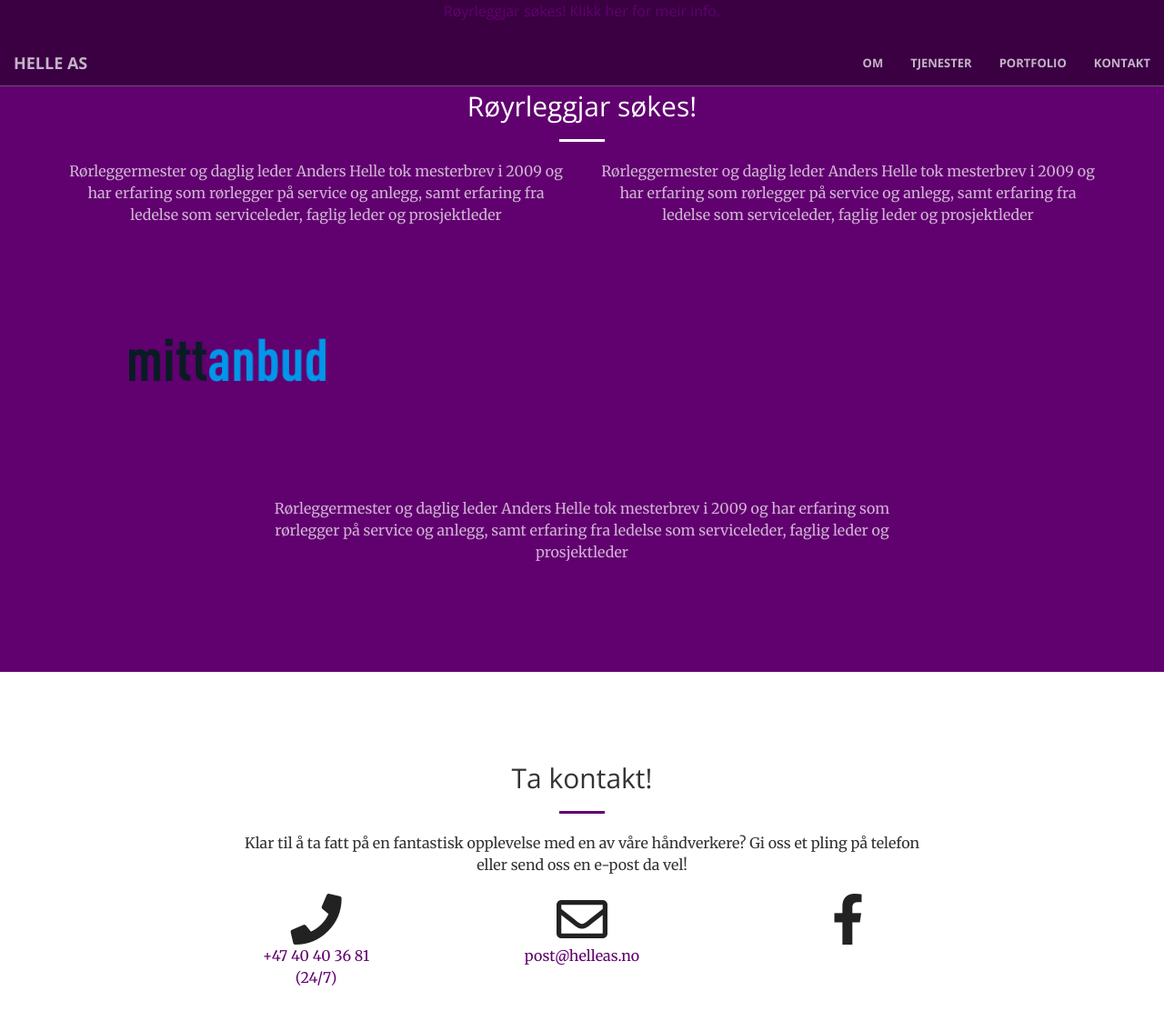
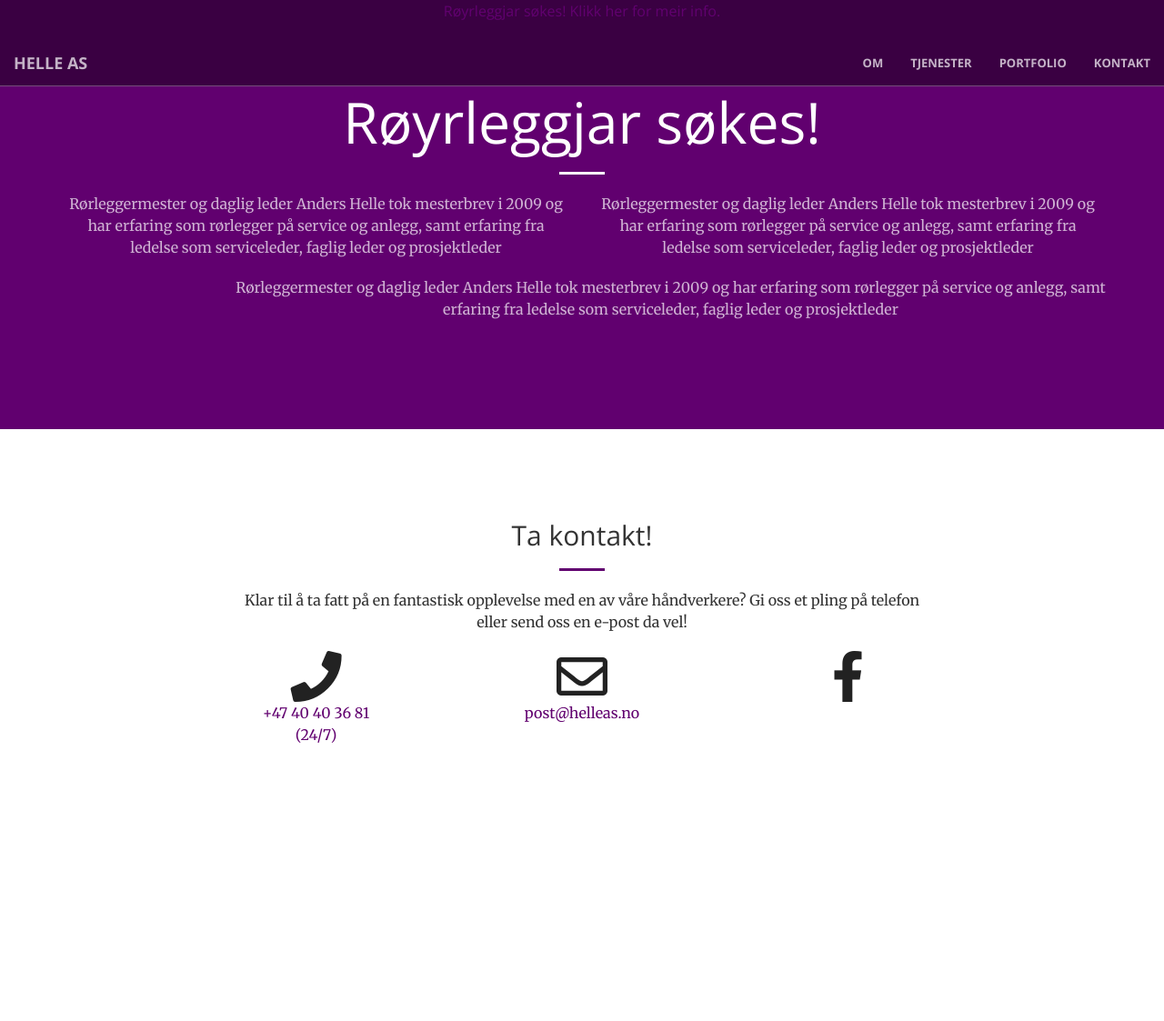
Before and after one commit to adriah/pro-ror, a Jekyll site: the page built from hire.html, in a window 1280 px wide and 1207 px high. Shown: the top 1123 px of the window at 91% size. Built offline with Jekyll 4.4.1, drawn with Linux system fonts in a browser that asks for light colours.

Commit message:
Testing new layout

```diff
--- a/_includes/hire_text.html
+++ b/_includes/hire_text.html
@@ -2,7 +2,7 @@
     <div class="container">
         <div class="row">
             <div class="col-lg-8 col-lg-offset-2 text-center">
-                <h2 class="section-heading">Røyrleggjar søkes!</h2>
+                <h1 class="section-heading">Røyrleggjar søkes!</h1>
                 <hr class="light">
             </div>
         </div>
@@ -19,18 +19,10 @@
 					 Rørleggermester og daglig leder Anders Helle tok mesterbrev i 2009 og har erfaring som rørlegger på service og anlegg, samt erfaring fra ledelse som serviceleder, faglig leder og prosjektleder
 				 </p>
             </div>
-            <div class="col-lg-4 col-md-6 text-center">
-                <div class="service-box">
-                    <a href="https://mittanbud.no/profil/1156953/pro-rør-as/">
-                        <img src="img/mittanbud.png" alt="Rørleggermester" style="width: 60%;">
-                    </a>
-                </div>
-            </div>
-            <div class="col-lg-8 col-lg-offset-2 text-center">
-                <hr>
-                <p class="text-faded">Rørleggermester og daglig leder Anders Helle tok mesterbrev i 2009 og har
-                    erfaring som rørlegger på service og anlegg, samt erfaring fra ledelse som serviceleder, faglig
-                    leder og prosjektleder</p>
+            <div class="col col-lg-offset-2 text-center">
+                 <p class="text-faded">
+					 Rørleggermester og daglig leder Anders Helle tok mesterbrev i 2009 og har erfaring som rørlegger på service og anlegg, samt erfaring fra ledelse som serviceleder, faglig leder og prosjektleder
+				 </p>
             </div>
         </div>
     </div>
```
